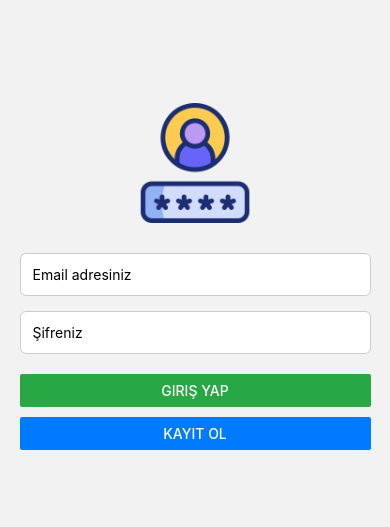
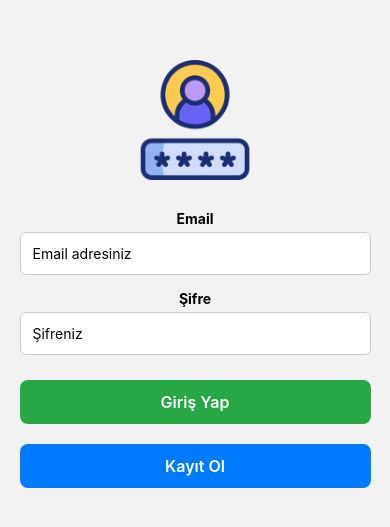
Before and after one commit to TayyipKose/React_Native, a React Native app in the folder RN101/: screen /Login_Page in a window 390 px wide. Shown: the part 143-670 px from the top of the page. Built offline with nearby package versions, Linux system fonts and the light colour scheme.

Commit message:
()=> shared inputwithlabel ve custombutton componentleri oluşturuldu.

```diff
--- a/RN101/screens/LoginPage.js
+++ b/RN101/screens/LoginPage.js
@@ -3,13 +3,14 @@ import {
     SafeAreaView,
     View,
     Text,
-    TextInput,
     StyleSheet,
     Button,
     Alert,
     Image
 } from 'react-native';
 import Loading from '../src/components/shareds/loading';
+import InputWithLabel from '../src/components/shareds/InputWithLabel';
+import CustomButton from '../src/components/shareds/CustomButton';
 
 const LoginPage = ({ navigation }) => {
     const [email, setEmail] = useState('');
@@ -17,11 +18,6 @@ const LoginPage = ({ navigation }) => {
     const [showWelcome, setShowWelcome] = useState(false);
     const [isLoading, setIsLoading] = useState(false);
 
-    /**
-     * Kullanıcı giriş bilgilerini kontrol eder.
-     * Eğer tüm alanlar doluysa loading gösterir, 1.5 saniye sonra welcome mesajı verir.
-     * Email ve şifre boşsa uyarı mesajı verir.
-     */
     const commitLogin = () => {
         if (email && password) {
             setIsLoading(true);
@@ -40,32 +36,40 @@ const LoginPage = ({ navigation }) => {
             <SafeAreaView style={styles.container}>
                 <Image style={styles.logo} source={require('../assets/images/login.png')} />
 
-                {/* Hoş geldiniz mesajı */}
                 {showWelcome && <Text style={styles.welcomeText}>Hoş geldin, {email}!</Text>}
 
-                {/* Email input alanı */}
-                <TextInput
-                    style={styles.input}
+                {/* Burada InputWithLabel kullanıyoruz */}
+                <InputWithLabel
+                    label="Email"
+                    value={email}
+                    onChangeText={setEmail}
                     placeholder="Email adresiniz"
                     inputMode="email"
-                    onChangeText={setEmail}
-                    value={email}
-                />
-                {/* Password input alanı */}
-                <TextInput
-                    style={styles.input}
-                    placeholder="Şifreniz"
-                    secureTextEntry
-                    onChangeText={setPassword}
-                    value={password}
+                    align="center"
                 />
 
-                {/* Giriş yap ve kayıt ol butonları */}
+                <InputWithLabel
+                    label="Şifre"
+                    value={password}
+                    onChangeText={setPassword}
+                    placeholder="Şifreniz"
+                    secureTextEntry={true}
+                    align="center"
+                />
+
                 <View style={styles.buttonContainer}>
-                    <Button title="Giriş Yap" onPress={commitLogin} color="#28a745" />
+                    <CustomButton
+                        title="Giriş Yap"
+                        onPress={commitLogin}
+                        backgroundColor="#28a745"
+                    />
                 </View>
                 <View style={styles.buttonContainer}>
-                    <Button title="Kayıt Ol" onPress={() => navigation.navigate('SignUp')} color="#007bff" />
+                    <CustomButton
+                        title="Kayıt Ol"
+                        onPress={() => navigation.navigate('SignUp')}
+                        backgroundColor="#007bff"
+                    />
                 </View>
             </SafeAreaView>
         </Loading>
@@ -91,15 +95,6 @@ const styles = StyleSheet.create({
         color: 'green',
         marginBottom: 20,
     },
-    input: {
-        width: '90%',
-        padding: 12,
-        marginBottom: 15,
-        backgroundColor: '#fff',
-        borderRadius: 6,
-        borderColor: '#ccc',
-        borderWidth: 1,
-    },
     buttonContainer: {
         width: '90%',
         marginVertical: 5,
@@ -107,6 +102,7 @@ const styles = StyleSheet.create({
 });
 
 export default LoginPage;
+
 
 /**
  * Notlarım:
--- a/RN101/screens/SignUpPage.js
+++ b/RN101/screens/SignUpPage.js
@@ -3,11 +3,11 @@ import {
     SafeAreaView,
     View,
     Text,
-    TextInput,
     StyleSheet,
     Button,
 } from 'react-native';
 import Loading from '../src/components/shareds/loading';
+import InputWithLabel from '../src/components/shareds/InputWithLabel';
 
 const SignUpPage = ({ navigation }) => {
     const [signUpEmail, setSignUpemail] = useState('');
@@ -27,20 +27,24 @@ const SignUpPage = ({ navigation }) => {
             <SafeAreaView style={styles.container}>
                 <Text style={styles.title}>Kayıt Ol</Text>
 
-                <TextInput
-                    style={styles.input}
+                {/* Email için shared input */}
+                <InputWithLabel
+                    label="Email"
+                    value={signUpEmail}
+                    onChangeText={setSignUpemail}
                     placeholder="Email adresiniz"
                     inputMode="email"
-                    onChangeText={setSignUpemail}
-                    value={signUpEmail}
+                    align="left"
                 />
 
-                <TextInput
-                    style={styles.input}
-                    placeholder="Şifre"
-                    secureTextEntry
+                {/* Şifre için shared input */}
+                <InputWithLabel
+                    label="Şifre"
+                    value={signUpPassword}
                     onChangeText={setSignUpPassword}
-                    value={signUpPassword}
+                    placeholder="Şifreniz"
+                    secureTextEntry={true}
+                    align="left"
                 />
 
                 <View style={styles.buttonContainer}>
@@ -68,15 +72,6 @@ const styles = StyleSheet.create({
         fontWeight: 'bold',
         color: '#333',
     },
-    input: {
-        width: '90%',
-        padding: 12,
-        marginBottom: 15,
-        backgroundColor: '#fff',
-        borderRadius: 6,
-        borderColor: '#ccc',
-        borderWidth: 1,
-    },
     buttonContainer: {
         width: '90%',
         marginVertical: 5,
--- /dev/null
+++ b/RN101/src/components/shareds/CustomButton.tsx
@@ -0,0 +1,43 @@
+import React from 'react';
+import { StyleSheet, Text, TouchableOpacity, GestureResponderEvent } from 'react-native';
+
+interface CustomButtonProps {
+  title: string;
+  onPress: (event: any) => void;
+  backgroundColor?: string;
+  textColor?: string;
+}
+
+const CustomButton: React.FC<CustomButtonProps> = ({
+  title,
+  onPress,
+  backgroundColor = '#007bff',
+  textColor = '#fff',
+}) => {
+  return (
+    <TouchableOpacity
+      style={[styles.button, { backgroundColor }]}
+      onPress={onPress}
+      activeOpacity={0.7}
+    >
+      <Text style={[styles.text, { color: textColor }]}>{title}</Text>
+    </TouchableOpacity>
+  );
+};
+
+export default CustomButton;
+
+const styles = StyleSheet.create({
+  button: {
+    paddingVertical: 12,
+    paddingHorizontal: 25,
+    borderRadius: 8,
+    alignItems: 'center',
+    justifyContent: 'center',
+    marginVertical: 5,
+  },
+  text: {
+    fontSize: 16,
+    fontWeight: '600',
+  },
+});
--- /dev/null
+++ b/RN101/src/components/shareds/InputWithLabel.tsx
@@ -0,0 +1,95 @@
+// src/components/shareds/InputWithLabel.tsx
+import React from 'react';
+import { View, Text, TextInput, StyleSheet, TextInputProps, InputModeOptions } from 'react-native';
+
+type InputWithLabelProps = {
+  label: string;
+  value: string;
+  onChangeText: (text: string) => void;
+  placeholder?: string;
+  secureTextEntry?: boolean;
+  inputMode?: InputModeOptions;
+  align?: 'left' | 'center';
+};
+
+const InputWithLabel: React.FC<InputWithLabelProps> = ({
+  label,
+  value,
+  onChangeText,
+  placeholder = '',
+  secureTextEntry = false,
+  inputMode = 'text',
+  align = 'center',
+}) => {
+  return (
+    <View style={styles.wrapper}>
+      <Text
+        style={[
+          styles.label,
+          align === 'left' && styles.leftAlignedLabel,
+          align === 'center' && styles.centerAlignedLabel,
+        ]}
+      >
+        {label}
+      </Text>
+      <TextInput
+        style={styles.input}
+        placeholder={placeholder || label}
+        secureTextEntry={secureTextEntry}
+        inputMode={inputMode}
+        onChangeText={onChangeText}
+        value={value}
+      />
+    </View>
+  );
+};
+
+const styles = StyleSheet.create({
+  wrapper: {
+    width: '100%',
+    marginBottom: 15,
+  },
+  label: {
+    fontWeight: 'bold',
+    marginBottom: 5,
+  },
+  leftAlignedLabel: {
+    textAlign: 'left',
+    alignSelf: 'flex-start',
+    paddingLeft: '5%',
+  },
+  centerAlignedLabel: {
+    textAlign: 'center',
+    alignSelf: 'center',
+  },
+  input: {
+    width: '90%',
+    alignSelf: 'center',
+    padding: 12,
+    backgroundColor: '#fff',
+    borderRadius: 6,
+    borderColor: '#ccc',
+    borderWidth: 1,
+  },
+});
+
+export default InputWithLabel;
+/**
+ * Açıklamalar:
+ * - Bu bileşen, hem `label` hem de `TextInput` içeren ortak (shared) bir input yapısıdır.
+ * - Tek bir yerde tanımlanarak tekrar tekrar kullanılabilir.
+ * - `label` prop'u ile yukarıda görünen metin ayarlanır.
+ * - `align` prop'u ile label metninin sola mı ortaya mı hizalanacağı belirlenebilir.
+ * - `secureTextEntry` true yapılırsa, şifre girişleri için uygundur.
+ * - `inputMode` ile email, numeric gibi farklı klavye türleri gösterilebilir.
+ * - Dışardan `value` ve `onChangeText` ile kontrollü input davranışı sağlanır.
+ *
+ * Kullanım Örneği:
+ * <InputWithLabel
+ *   label="Email"
+ *   value={email}
+ *   onChangeText={setEmail}
+ *   inputMode="email"
+ *   align="center"
+ * />
+ */
```
